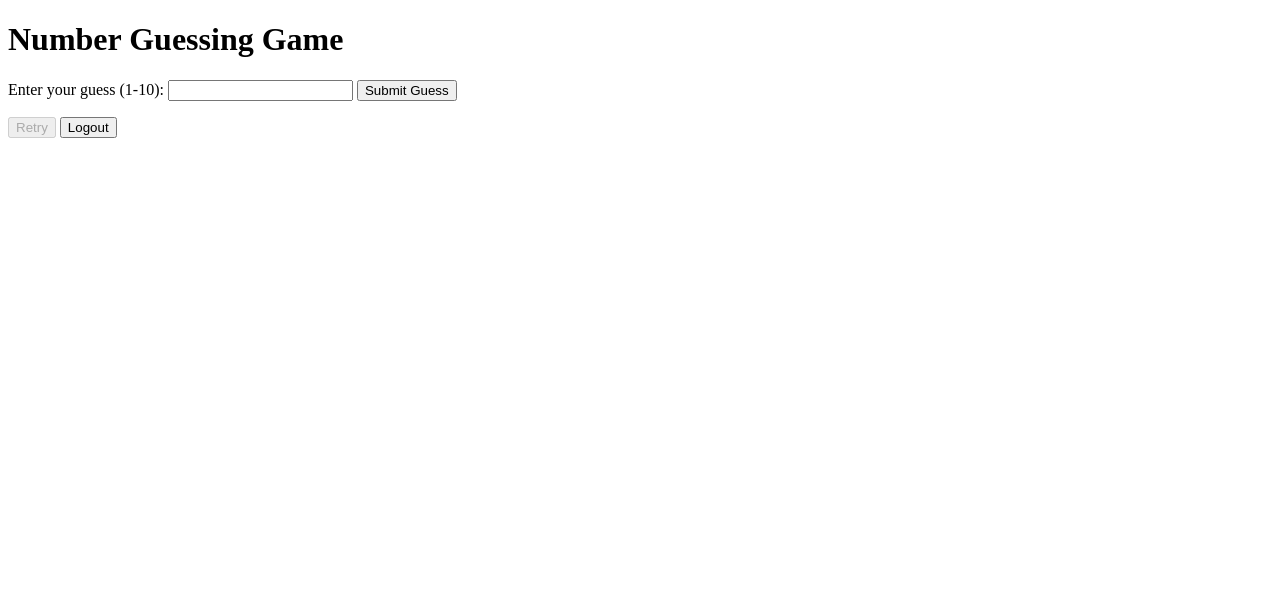
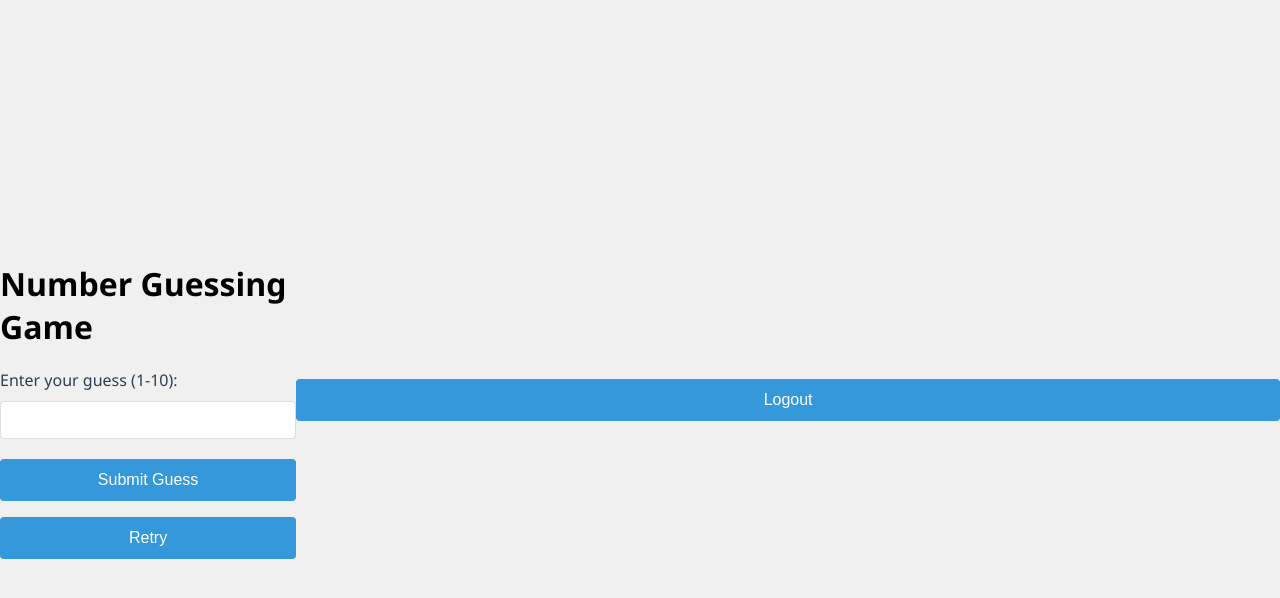
Before and after one commit to Kevenzyrelpascioles/MidtermFinal, a plain HTML site: page Home.html in a window 1280 px wide. Drawn offline with Linux system fonts and the light colour scheme.

Commit message:
Update Home.html

```diff
--- a/Home.html
+++ b/Home.html
@@ -1,6 +1,7 @@
 <!DOCTYPE html>
 <html lang="en">
 <head>
+    <link rel="stylesheet" type="text/css" href="style.css">
     <script>
         function logout() {
             let response = confirm("Are you sure you want to logout?");
@@ -10,25 +11,20 @@
             }
         }
     </script>
-</head>
     <title>Number Guessing Game</title>
 </head>
 <body>
 
+    <div>
         <h1>Number Guessing Game</h1>
-
         <label for="guess">Enter your guess (1-10):</label>
         <input type="text" id="guess" />
         <button onclick="checkGuess()">Submit Guess</button>
-
         <p id="feedback"></p>
-
         <button id="retryButton" onclick="retryGame()" disabled>Retry</button>
+    </div>
 
     <script src="script.js"></script>
-
     <button type="button" id="logout-button" onclick="logout()">Logout</button>
-
-
 </body>
 </html>
```
Lines whose indentation alone changed are shown as unchanged.
